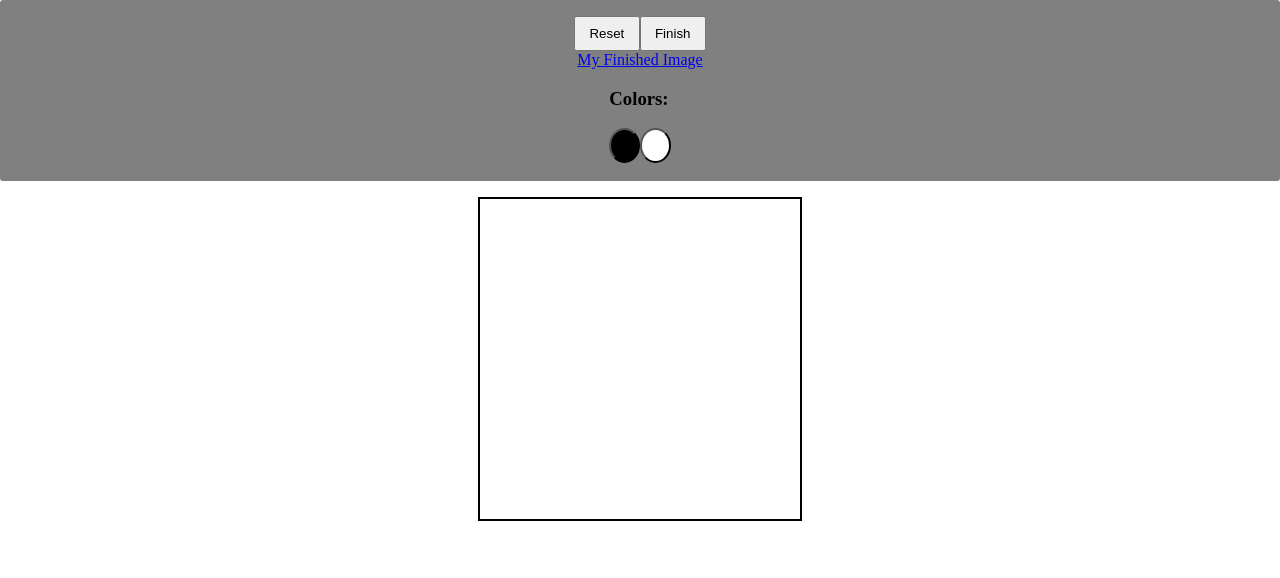
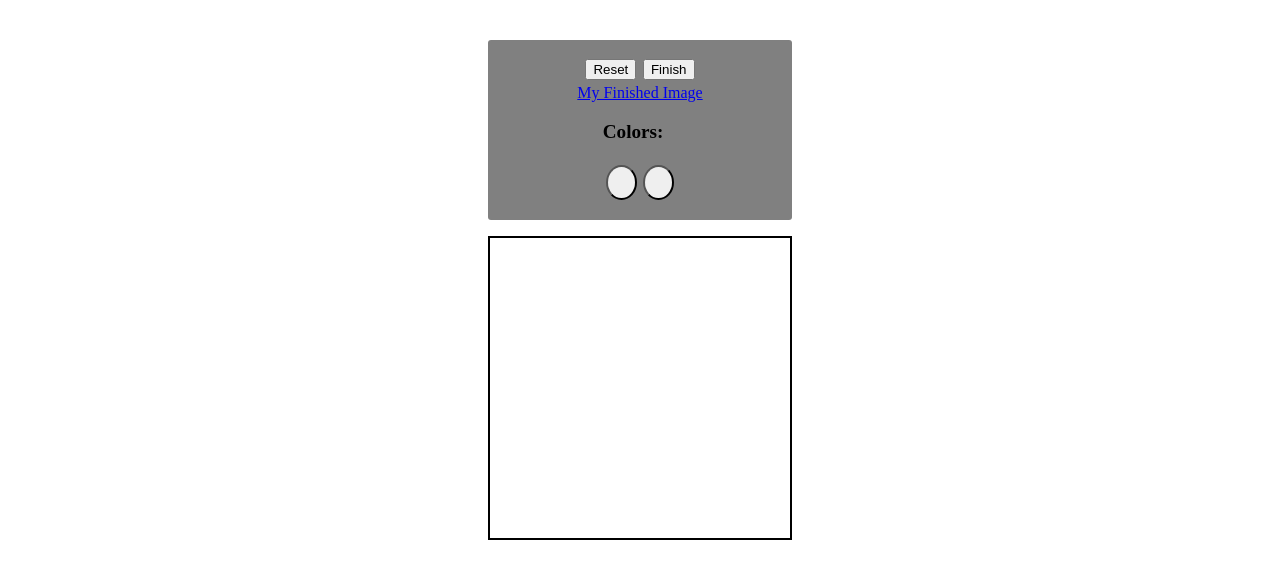
Before and after one commit to ashetonsm/pixel-canvas, a Vue app: page / in a window 1280 px wide. Shown: the top 578 px of the page. Built offline with nearby package versions, Linux system fonts and the light colour scheme; the HTML template or start-up script is replaced by a standard one.

Commit message:
Updated with basic styling from neatnest testing.

```diff
--- a/src/assets/style.css
+++ b/src/assets/style.css
@@ -1,14 +1,22 @@
+#app {
+  max-width: 1280px;
+  margin: auto;
+  padding: 2rem;
+  font-weight: normal;
+}
+
 body {
   display: flex;
-    justify-content: center;
-    align-items: center;
-    height: 100%;
-    margin: 0; padding: 0;
+  place-items: center;
 }
 
-#app {
-    width: 100%;
-    height: 100%;
+h1 {
+  font-weight: 500;
+  font-size: 2.6rem;
+}
+
+h3 {
+  font-size: 1.2rem;
 }
 
 .navbar {
@@ -22,28 +30,46 @@ body {
   border-radius: 3px;
 }
 
-button, input {
-    height: 35px;
-    padding: 0 1em;
-}
-
 .color {
   width: 1em;
   border-radius: 100%;
 }
 
-.black {
-    color: white;
-    background-color: black;
+button.color {
+  height: 35px;
+  padding: 0 1em;
 }
 
-.white {
-    color: black;
-    background-color: white;
+button {
+  margin: .25em;
 }
 
-.container {
+.container-flex {
   display: flex;
+  width: 100%;
+  align-content: center;
+  align-items: center;
+  justify-content: center;
+}
+
+.container-block {
+  display: block;
+  width: 100%;
+  align-content: center;
+}
+
+.column {
+  display: flex;
+  flex-direction: column;
+  width: 100%;
+  align-content: center;
+  align-items: center;
+  justify-content: center;
+}
+
+.row {
+  display: flex;
+  flex-direction: row;
   width: 100%;
   align-content: center;
   align-items: center;
@@ -52,30 +78,6 @@ button, input {
 
 canvas {
   border: 2px solid black;
-    min-width: 300px;
-    width: 25vw;
-    max-width: 500px;
-    min-height: 300px;
-    height: 25vw;
-    max-height: 500px;
+  width: 300px;
+  height: 300px;
 }
-
-.grid {
-    background-color: gray;
-    display: grid;
-    grid-template-columns: repeat(32, 1fr);
-    grid-auto-rows: auto;
-    grid-gap: 0.1em;
-}
-
-.pixel {
-    background-color: white;
-    max-width: 108px;
-    width: 1.5vw;
-    min-width: 8px;
-    max-height: 108px;
-    height: 1.5vw;
-    min-height: 8px;
-    justify-content: center;
-    align-items: center;
-}
```
Lines whose indentation alone changed are shown as unchanged.
